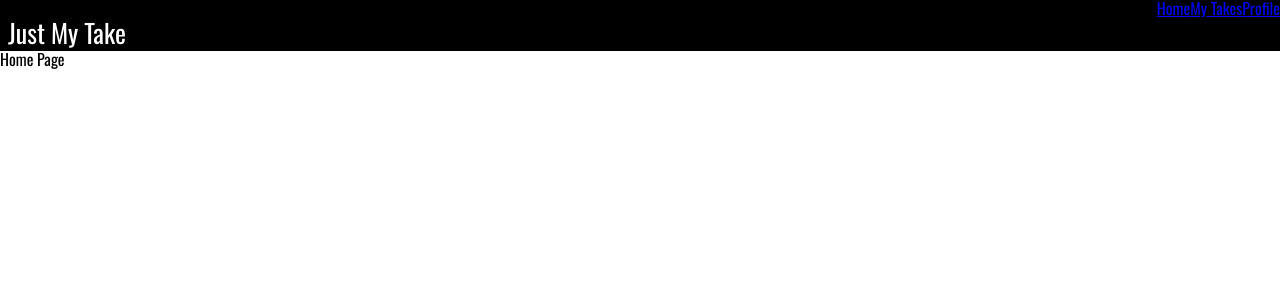
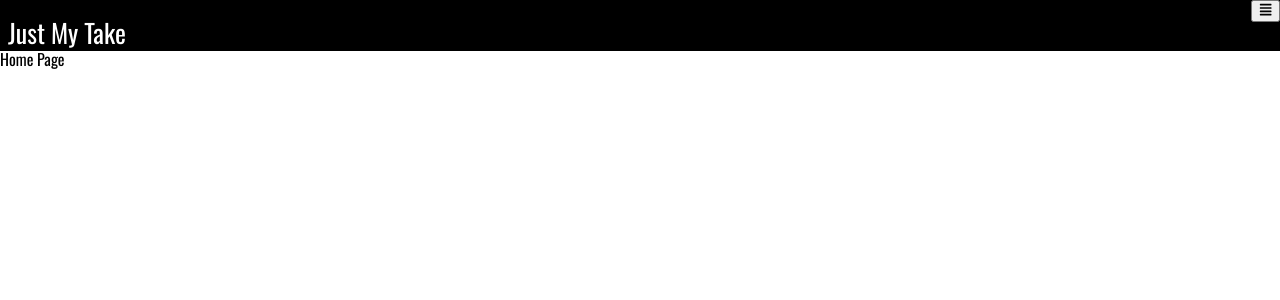
Before and after one commit to EidorianAvi/JustMyTake-Frontend, a React (Create React App) app: page / in a window 1280 px wide. Shown: the top 300 px of the page. Built offline with nearby package versions, Linux system fonts and the light colour scheme.

Commit message:
Install react-icons and start building out dropdown navigation on the NavBar

```diff
--- a/package.json
+++ b/package.json
@@ -8,6 +8,7 @@
     "@testing-library/user-event": "^12.1.10",
     "react": "^17.0.1",
     "react-dom": "^17.0.1",
+    "react-icons": "^4.1.0",
     "react-router-dom": "^5.2.0",
     "react-scripts": "4.0.1",
     "web-vitals": "^0.2.4"
--- a/src/components/NavBar/NavBar.js
+++ b/src/components/NavBar/NavBar.js
@@ -1,18 +1,32 @@
-import React from 'react';
+import React, { useState } from 'react';
 import { NavLink } from 'react-router-dom';
 import './NavBar.css';
+import { FaAlignJustify } from 'react-icons/fa'
 
 
 const NavBar = () => {
+
+    const [dropdown, setDropdown] = useState(false);
+
     return (
         <div>
             <nav>
-                <h3>Just My Take</h3>
-                <ul>
-                    <li><NavLink exact to="/">Home</NavLink></li>
-                    <li><NavLink to="/my-takes">My Takes</NavLink></li>
-                    <li><NavLink to="/profile">Profile</NavLink></li>
-                </ul>
+                <section className="Banner-Title">
+                    <h3>Just My Take</h3>
+                </section>
+                <section className="NavBar-Navigation">
+                    <button onClick={() => setDropdown(!dropdown)}>
+                        <FaAlignJustify/>
+                    </button>
+                    { dropdown ?
+                        <ul className="NavBar-Options">
+                            <li><NavLink exact to="/">Home</NavLink></li>
+                            <li><NavLink to="/my-takes">My Takes</NavLink></li>
+                            <li><NavLink to="/profile">Profile</NavLink></li>
+                        </ul>
+                        : null
+                    }
+                </section>
             </nav>
         </div>
     );
```
Also changed, not shown: 2 other files (tests, documents, lock files or other folders).
